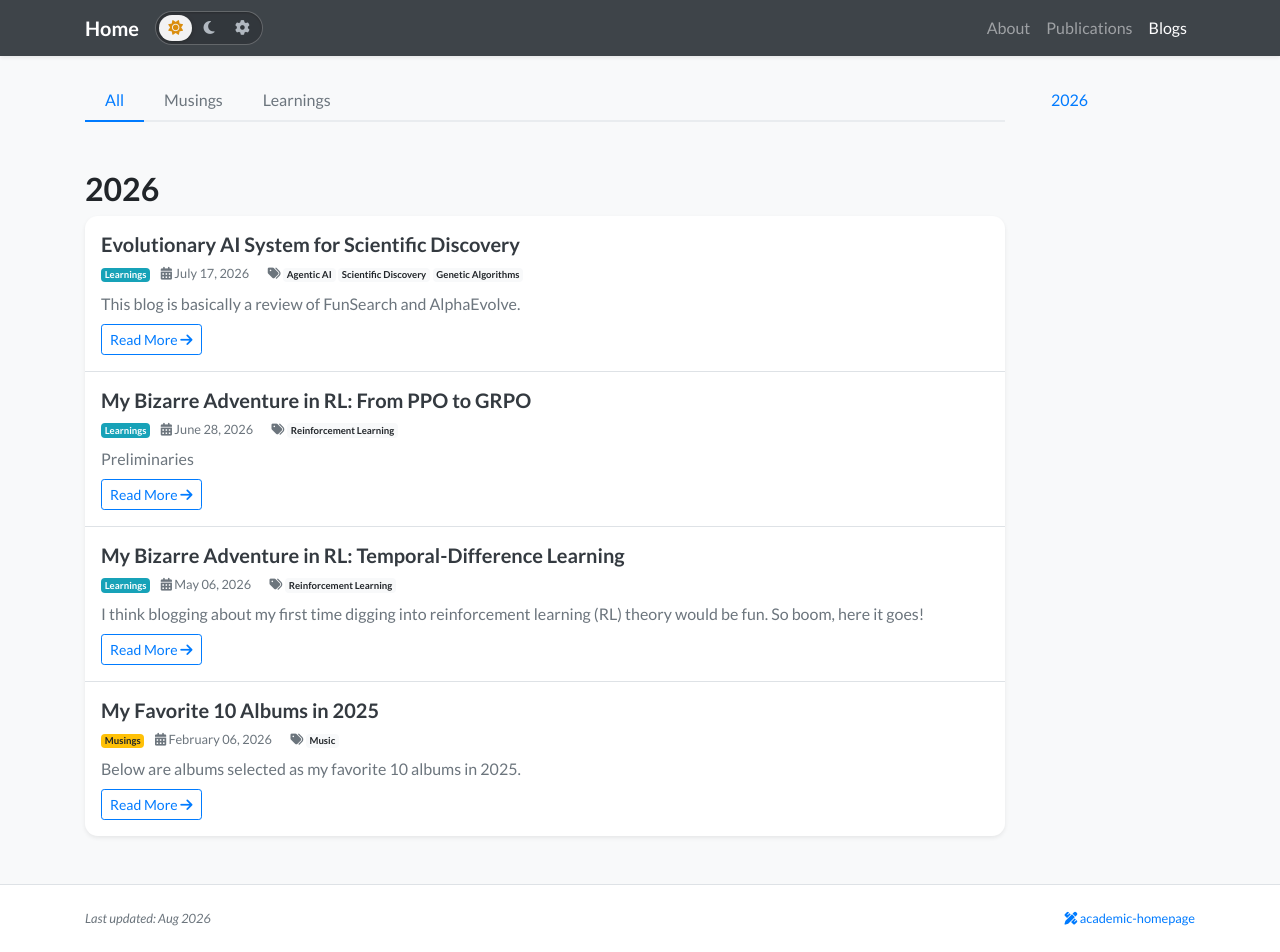
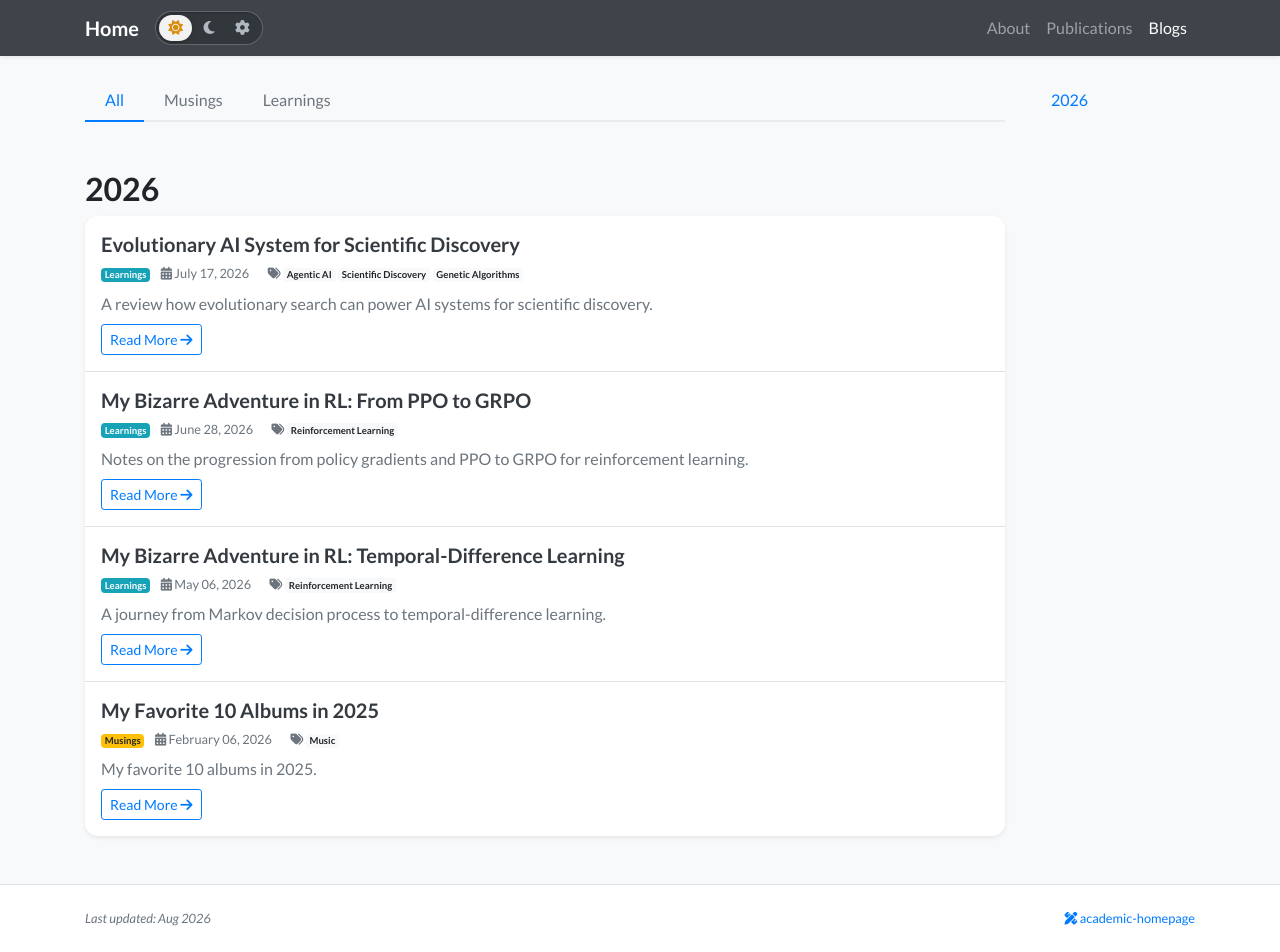
Before and after one commit to WilliamWuuu/WilliamWuuu.github.io, a Jekyll site: the page built from blogs.html, in a window 1280 px wide and 952 px high. Built offline with Jekyll 4.4.1, drawn with Linux system fonts in a browser that asks for light colours; nearby versions of some CDN libraries; some web fonts are replaced; a style sheet for code colours, icons or effects is not loaded.

Commit message:
feat: define the logic of description display in blog card.

```diff
--- a/_blogs/2026-05-06-TDLearning/2026-05-06-TDLearning.md
+++ b/_blogs/2026-05-06-TDLearning/2026-05-06-TDLearning.md
@@ -2,6 +2,7 @@
 layout: blog
 title: 'My Bizarre Adventure in RL: Temporal-Difference Learning'
 date: 2026-05-06
+description: 'A journey from Markov decision process to temporal-difference learning.'
 permalink: /posts/2026/5/Temporal-Difference-Learning/
 image_path: /blog-assets/2026-05-06-TDLearning/img/
 category: notes
--- a/_blogs/2026-06-28-PPO/2026-06-28-PPO.md
+++ b/_blogs/2026-06-28-PPO/2026-06-28-PPO.md
@@ -2,6 +2,7 @@
 layout: blog
 title: 'My Bizarre Adventure in RL: From PPO to GRPO'
 date: 2026-06-28
+description: 'Notes on the progression from policy gradients and PPO to GRPO for reinforcement learning.'
 permalink: /posts/2026/6/PPO/
 image_path: /blog-assets/2026-06-28-PPO/img/
 category: notes
--- a/_blogs/2026-07-17-agent4s/2026-07-17-agent4s.md
+++ b/_blogs/2026-07-17-agent4s/2026-07-17-agent4s.md
@@ -2,6 +2,7 @@
 layout: blog
 title: 'Evolutionary AI System for Scientific Discovery'
 date: 2026-07-17
+description: 'A review how evolutionary search can power AI systems for scientific discovery.'
 permalink: /posts/2026/7/agent4s/
 image_path: /blog-assets/2026-07-17-agent4s/img/
 category: notes
--- a/_includes/widgets/blog_card.html
+++ b/_includes/widgets/blog_card.html
@@ -28,7 +28,9 @@
                 {% endif %}
             </div>
             <div class="text-muted">
-                {% if item.excerpt %}
+                {% if item.description %}
+                    {{ item.description | strip_html | truncate: 200 }}
+                {% elsif item.excerpt %}
                     {{ item.excerpt | strip_html | truncate: 200 }}
                 {% else %}
                     {{ item.content | strip_html | truncate: 200 }}
```
Also changed, not shown: _blogs/2026-02-06-music/2026-02-06-music.md (+1 -0 lines).
